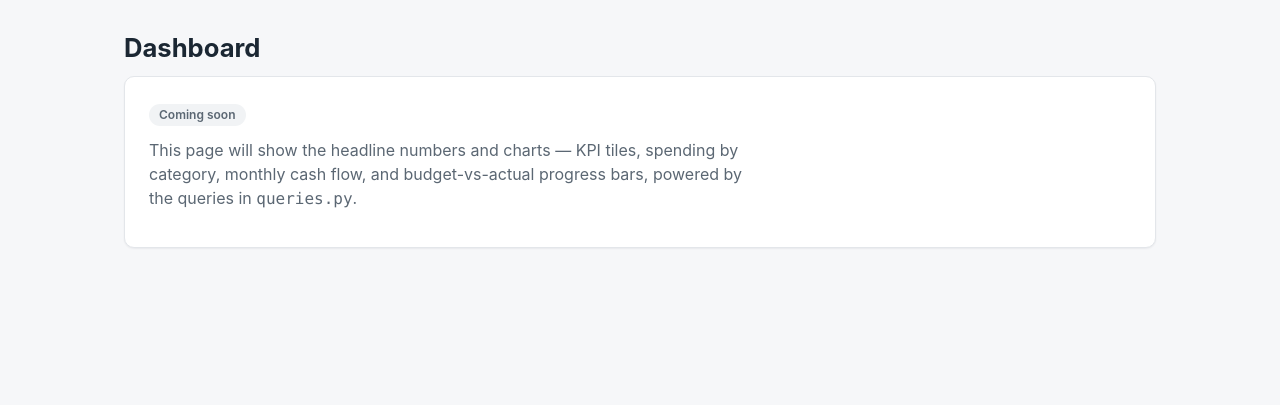
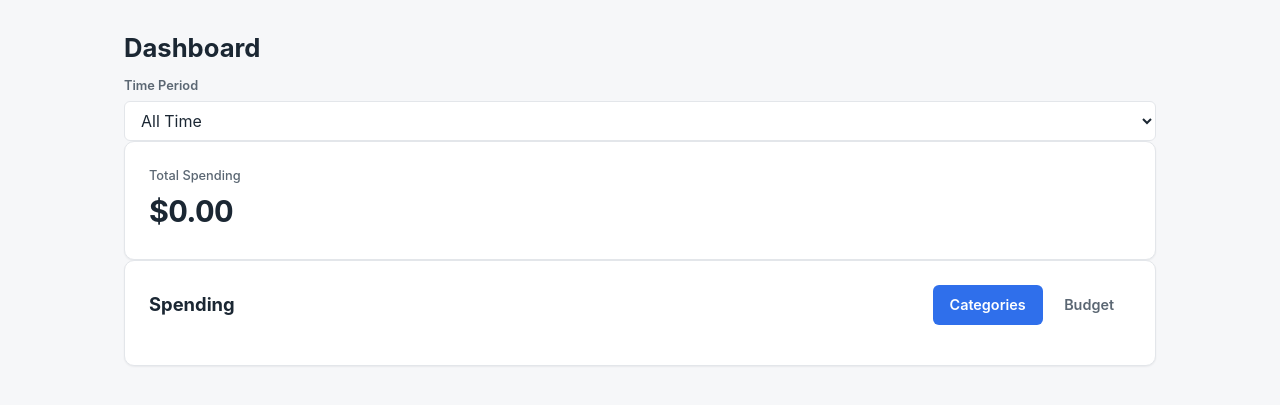
Before and after one commit to Noah1625/Categorization-and-Analytics-Dashboard, a Flask app: page /dashboard in a window 1280 px wide. Shown: the part 65-470 px from the top of the page. Run offline with Flask 3, Linux system fonts and the light colour scheme; data that the repository does not hold is empty; some libraries are stand-ins or nearby versions.

Commit message:
Started Dashboard Work

```diff
--- a/src/queries.py
+++ b/src/queries.py
@@ -79,46 +79,87 @@ def get_transactions_for_category(category_id: int) -> list[Transaction]:
             ]
 
 
-def spending_by_category() -> list[tuple[str, float]]:
-    """Total spend per expense category (JOIN + GROUP BY), highest first."""
-    conn: connection
-    cur: cursor
-    with get_connection() as conn:
-        with conn.cursor() as cur:
-            cur.execute(
-                """
-                SELECT c.category_name, SUM(t.amount) AS total
-                FROM transactions t
-                JOIN categories c ON c.category_id = t.category_id
-                WHERE c.transaction_class = 'Expense'
-                GROUP BY c.category_name
-                ORDER BY total DESC;
-                """
-            )
-            return [(str(name), float(total)) for name, total in cur.fetchall()]
+def spending_by_category(month: str | None = None) -> list[tuple[str, float]]:
+    """Total spend per expense category."""
 
-
-def total_spending() -> float:
     conn: connection
     cur: cursor
 
     with get_connection() as conn:
         with conn.cursor() as cur:
-            cur.execute(
-                """
-                SELECT COALESCE(SUM(t.amount), 0)
-                FROM transactions t
-                JOIN categories c
-                    ON t.category_id = c.category_id
-                WHERE c.transaction_class = 'Expense';
-                """
-            )
+
+            if month:
+                cur.execute(
+                    """
+                    SELECT
+                        c.category_name,
+                        SUM(t.amount) AS total
+                    FROM transactions t
+                    JOIN categories c
+                        ON c.category_id = t.category_id
+                    WHERE c.transaction_class = 'Expense'
+                    AND TO_CHAR(t.transaction_date, 'YYYY-MM') = %s
+                    GROUP BY c.category_name
+                    ORDER BY total DESC;
+                    """,
+                    (month,),
+                )
+
+            else:
+                cur.execute(
+                    """
+                    SELECT
+                        c.category_name,
+                        SUM(t.amount) AS total
+                    FROM transactions t
+                    JOIN categories c
+                        ON c.category_id = t.category_id
+                    WHERE c.transaction_class = 'Expense'
+                    GROUP BY c.category_name
+                    ORDER BY total DESC;
+                    """
+                )
+
+            return [
+                (str(name), float(total))
+                for name, total in cur.fetchall()
+            ]
+
+
+def total_spending(month: str | None = None) -> float:
+    conn: connection
+    cur: cursor
+
+    with get_connection() as conn:
+        with conn.cursor() as cur:
+
+            if month:
+                cur.execute(
+                    """
+                    SELECT COALESCE(SUM(t.amount), 0)
+                    FROM transactions t
+                    JOIN categories c
+                        ON t.category_id = c.category_id
+                    WHERE c.transaction_class = 'Expense'
+                    AND TO_CHAR(t.transaction_date, 'YYYY-MM') = %s;
+                    """,
+                    (month,),
+                )
+            else:
+                cur.execute(
+                    """
+                    SELECT COALESCE(SUM(t.amount), 0)
+                    FROM transactions t
+                    JOIN categories c
+                        ON t.category_id = c.category_id
+                    WHERE c.transaction_class = 'Expense';
+                    """
+                )
 
             result = cur.fetchone()
-            total = result[0] if result is not None else 0.0
+            total = result[0] if result else 0.0
 
             return float(total)
-
 
 def spending_by_month() -> list[tuple[str, float]]:
     conn: connection
@@ -234,3 +275,21 @@ def net_cash_flow_by_month() -> list[tuple[str, float, float, float]]:
                 )
                 for month, income, expense, net in cur.fetchall()
             ]
+
+def available_months() -> list[str]:
+    """Return months available in transaction history."""
+    conn: connection
+    cur: cursor
+
+    with get_connection() as conn:
+        with conn.cursor() as cur:
+            cur.execute(
+                """
+                SELECT DISTINCT
+                    TO_CHAR(transaction_date, 'YYYY-MM') AS month
+                FROM transactions
+                ORDER BY month;
+                """
+            )
+
+            return [str(month) for (month,) in cur.fetchall()]
--- a/src/web/app.py
+++ b/src/web/app.py
@@ -15,6 +15,15 @@ from flask import Flask, render_template, request
 
 from web.sample_data import CATEGORIES, TRANSACTIONS, DemoTransaction, add_transaction
 
+from queries import (
+    available_months,
+    total_spending,
+    spending_by_category,
+    spending_by_month,
+    budget_vs_actual,
+    net_cash_flow_by_month,
+)
+
 app = Flask(__name__)
 
 
@@ -27,11 +36,23 @@ def index():
         transactions=TRANSACTIONS,
     )
 
-
 @app.get("/dashboard")
 def dashboard():
-    """Placeholder — graphs, KPIs, and progress bars will live here."""
-    return render_template("dashboard.html")
+
+    months = available_months()
+
+    selected_month = None
+
+    return render_template(
+        "dashboard.html",
+        total_spending=total_spending(selected_month),
+        category_spending=spending_by_category(selected_month),
+        monthly_spending=spending_by_month(),
+        monthly_cash_flow=net_cash_flow_by_month(),
+        months=months,
+    )
+
+
 
 
 @app.get("/transactions")
@@ -79,6 +100,15 @@ def demo_add_transaction():
     add_transaction(t)
     return render_template("partials/_transaction_row.html", t=t)
 
+@app.get("/dashboard/budget")
+def dashboard_budget():
+    budget_data = budget_vs_actual("2018-07")
+
+    return render_template(
+        "partials/_budget_chart.html",
+        budget_data=budget_data,
+    )
+
 
 if __name__ == "__main__":
     app.run(debug=True)
--- a/src/web/static/css/styles.css
+++ b/src/web/static/css/styles.css
@@ -284,6 +284,20 @@ td.amount.income  { color: var(--c-income); }
 .amount-neg { color: var(--c-expense); }
 .amount-pos { color: var(--c-income); }
 
+/* ---- Bar Chart with scrollable body ------------------------------------------------ */
+.category-chart {
+    max-height: 350px;
+    overflow-y: auto;
+}
+
+.category-bar-row {
+    display: grid;
+    grid-template-columns: 150px 1fr 90px;
+    gap: var(--sp-2);
+    align-items: center;
+    margin-bottom: var(--sp-2);
+}
+
 /* ---- HTMX niceties ------------------------------------------------------ */
 /* Fade newly-swapped content in. */
 .htmx-added { animation: fadein 0.4s ease; }
--- a/src/web/templates/dashboard.html
+++ b/src/web/templates/dashboard.html
@@ -3,14 +3,92 @@
 
 {% block content %}
 <div class="section">
+
   <h1>Dashboard</h1>
+<div class="field">
+  <label>Time Period</label>
+
+  <select class="select">
+
+      <option value="all">
+          All Time
+      </option>
+
+       {% for month in months %}
+      <option value="{{ month }}">
+        {{ month }}
+      </option>
+      {% endfor %}
+
+  </select>
+
+</div>
+
+  <!-- KPI -->
+  <div class="card kpi">
+    <div class="kpi-label">Total Spending</div>
+    <div class="kpi-value">
+      ${{ "%.2f"|format(total_spending) }}
+    </div>
+  </div>
+
+
+  <!-- Spending / Budget Card -->
   <div class="card">
-    <span class="badge">Coming soon</span>
-    <p style="margin-top: var(--sp-3); max-width: 60ch;">
-      This page will show the headline numbers and charts — KPI tiles, spending
-      by category, monthly cash flow, and budget-vs-actual progress bars, powered
-      by the queries in <code class="mono">queries.py</code>.
-    </p>
+
+    <div class="card-header">
+      <h2>Spending</h2>
+
+      <div>
+        <button
+          class="btn btn-primary"
+          hx-get="/dashboard/category"
+          hx-target="#spending-card">
+          Categories
+        </button>
+
+        <button
+          class="btn btn-ghost"
+          hx-get="/dashboard/budget"
+          hx-target="#spending-card">
+          Budget
+        </button>
+      </div>
+
+    </div>
+
+
+    <!-- HTMX swaps this section -->
+    <div id="spending-card" class="category-chart">
+
+      {% for category, total in category_spending %}
+
+      <div class="category-bar-row">
+
+        <div class="category-name">
+          {{ category }}
+        </div>
+
+
+        <div class="progress">
+          <div
+            class="bar"
+            style="width: {{ (total / category_spending[0][1] * 100)|round }}%">
+          </div>
+        </div>
+
+
+        <div class="category-value">
+          ${{ "%.2f"|format(total) }}
+        </div>
+
+      </div>
+
+      {% endfor %}
+
+    </div>
+
   </div>
+
 </div>
 {% endblock %}
```
Also changed, not shown: src/web/templates/partials/_budget_chart.html (added, +31 -0 lines).
